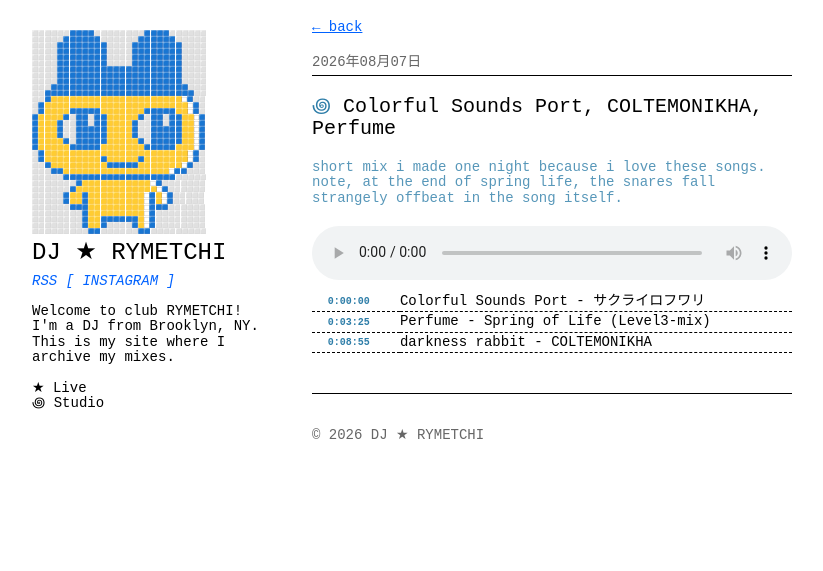
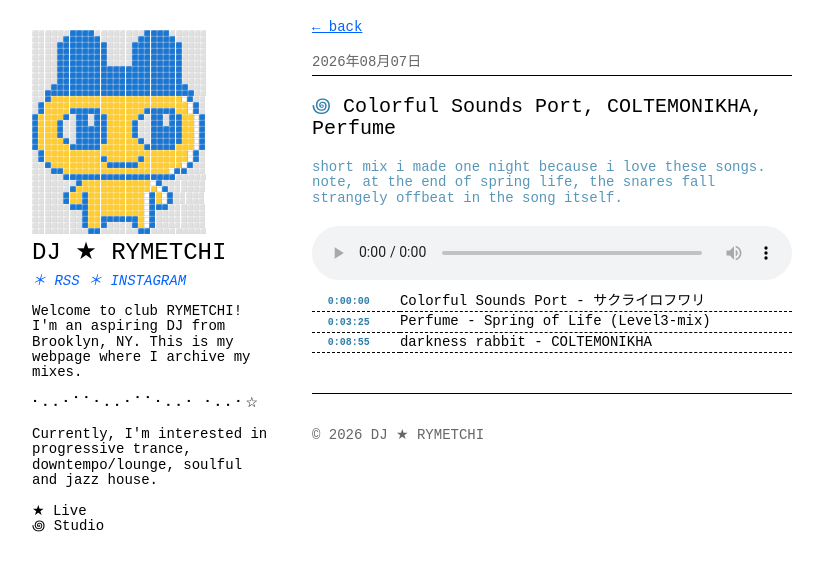
Before and after one commit to yanshangyun/rymetchi, a Jekyll site: the page built from _posts/2026-08-07-elec.md, in a window 1280 px wide. Shown: the top 571 px of the page, without its empty margins (228-1051 px from the left). Built offline with Jekyll 4.4.1, drawn with Linux system fonts in a browser that asks for light colours.

Commit message:
new mix november

```diff
--- a/_layouts/default.html
+++ b/_layouts/default.html
@@ -19,11 +19,17 @@
                 {% include header-art.html %}
                 <p class="site-title">{{ site.title }}</p>
                 <nav class="site-nav">
-                    <a href="/feed.xml">RSS</a>
-                    <a href="https://instagram.com/rymetchi">[ INSTAGRAM ]</a>
+                    <a href="/feed.xml">＊ RSS</a>
+                    <a href="https://instagram.com/rymetchi">＊ INSTAGRAM</a>
                 </nav>
                 <p>
-                    Welcome to club RYMETCHI! I'm a DJ from Brooklyn, NY. This is my site where I archive my mixes.<br><br>★ Live<br>꩜ Studio
+                    Welcome to club RYMETCHI! I'm an aspiring DJ from Brooklyn, NY. This is my webpage where I archive my mixes.
+                    <br><br>
+                    ⠂⠄⠄⠂⠁⠁⠂⠄⠄⠂⠁⠁⠂⠄⠄⠂ ⠂⠄⠄⠂☆
+                    <br><br>
+                    Currently, I'm interested in progressive trance, downtempo/lounge, soulful and jazz house.
+                    <br><br>
+                    ★ Live<br>꩜ Studio
                 </p>
             </div>
         </header>
```
Also changed, not shown: _posts/2026-11-06-jtrance.md (added, +16 -0 lines), 2 other files.
